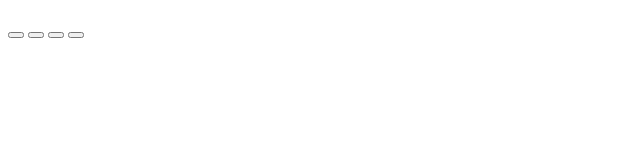
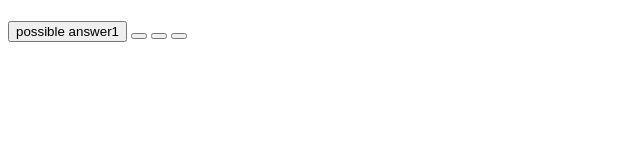
Before and after one commit to TJGit11/fictional-octo-telegram-quiz, a plain HTML site: page index.html in a window 1280 px wide. Shown: the whole page, without its empty margins (0-640 px from the left). Drawn offline with Linux system fonts and the light colour scheme.

Commit message:
fixed quiz div

```diff
--- a/index.html
+++ b/index.html
@@ -8,11 +8,14 @@
 </head>
 <body>
 
+    <div id="quiz">
+
     <h1 id="questions"></h1>
     <button id="answer1"></button>
     <button id="answer2"></button>
     <button id="answer3"></button>
     <button id="answer4"></button>
+    </div>
 
     <script src="./index.js"></script>
 </body>
--- a/index.js
+++ b/index.js
@@ -1,9 +1,10 @@
 let timer = 90;
-
-let timerId = setInterval(function () {
-  timer -= 1;
-  console.log(timer);
-}, 1000);
+let quizDiv = document.querySelector("#quiz");
+let questionButton1 = document.querySelector("#answer1");
+// let timerId = setInterval(function () {
+//   timer -= 1;
+//   console.log(timer);
+// }, 1000);
 
 // if question === wrong
 // timer -= 10
@@ -18,41 +19,55 @@ let questions = [
   {
     question: "Question 1",
     answers: ["possible answer1", "possible answer2", "possible answer3"],
-    correctAnswer: "possible answer 3 (or 2 as index)",
+    correctAnswer: "possible answer 1 ",
   },
 
   {
-    question: "Question 1",
+    question: "Question 2",
     answers: ["possible answer1", "possible answer2", "possible answer3"],
-    correctAnswer: "possible answer 3 (or 2 as index)",
+    correctAnswer: "possible answer 2 ",
   },
   {
-    question: "Question 1",
+    question: "Question 3",
     answers: ["possible answer1", "possible answer2", "possible answer3"],
-    correctAnswer: "possible answer 3 (or 2 as index)",
+    correctAnswer: "possible answer 3 ",
   },
   ,
   {
-    question: "Question 1",
+    question: "Question 4",
     answers: ["possible answer1", "possible answer2", "possible answer3"],
-    correctAnswer: "possible answer 3 (or 2 as index)",
+    correctAnswer: "possible answer 4 ",
   },
 
   {
-    question: "Question 1",
+    question: "Question 5",
     answers: ["possible answer1", "possible answer2", "possible answer3"],
-    correctAnswer: "possible answer 3 (or 2 as index)",
+    correctAnswer: "possible answer 5 ",
   },
 
   {
-    question: "Question 1",
+    question: "Question 6",
     answers: ["possible answer1", "possible answer2", "possible answer3"],
-    correctAnswer: "possible answer 3 (or 2 as index)",
+    correctAnswer: "possible answer 6 ",
   },
 ];
 
-console.log(questions[1].question);
-console.log(questions[1].answers[0]);
-console.log(questions[1].answers[1]);
-console.log(questions[1].answers[2]);
-console.log(questions[1].correctAnswer);
+let currentQuestion = 0;
+renderQuestion();
+
+function renderQuestion() {
+  console.log(questions[currentQuestion].question);
+  questionButton1.textContent = questions[currentQuestion].answers[0];
+  console.log(questions[currentQuestion].answers[1]);
+  console.log(questions[currentQuestion].answers[2]);
+  console.log("correct answer " + questions[currentQuestion].correctAnswer);
+}
+
+quizDiv.addEventListener("click", function (event) {
+  if (event.target.matches("button")) {
+    console.log("clicked!");
+
+    renderQuestion();
+    currentQuestion++;
+  }
+});
```
